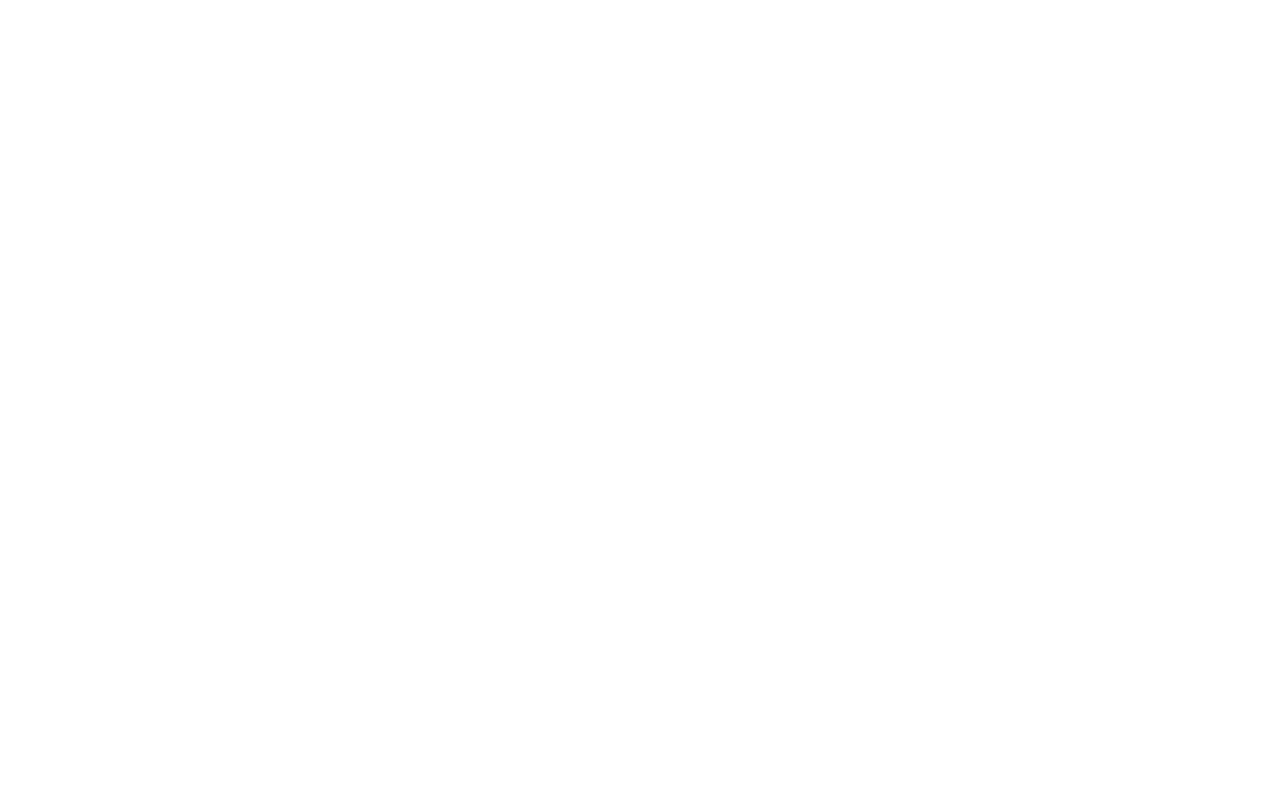
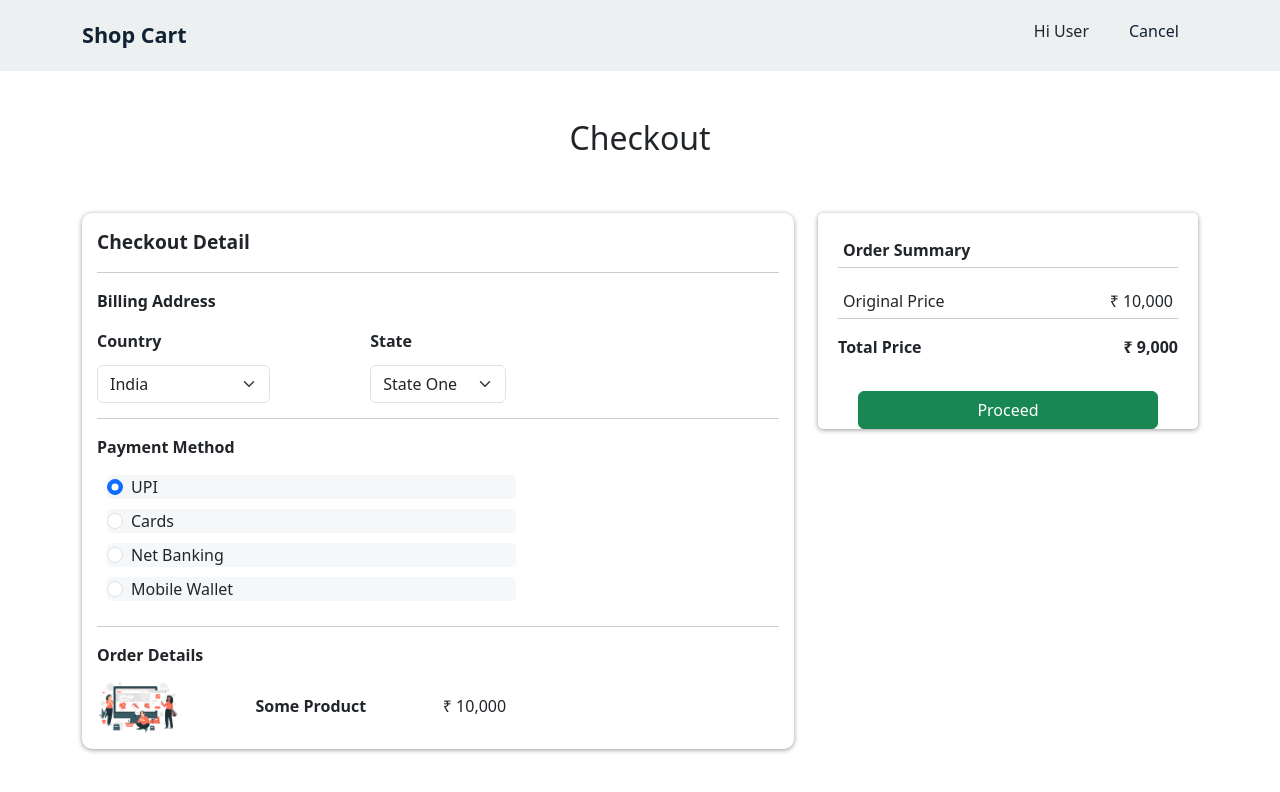
Before and after one commit to av025/E-Commerce-Project-html-css, a plain HTML site: page pages/checkout.html in a window 1280 px wide. Drawn offline with nearby package versions, Linux system fonts and the light colour scheme.

Commit message:
Checkout Page Complete

```diff
--- /dev/null
+++ b/css/checkout.css
@@ -0,0 +1,94 @@
+.checkout-title {
+  padding: 3rem 0;
+}
+
+.checkout-details {
+  flex-basis: 70%;
+  box-shadow: 0px 1px 5px var(--mid-gray);
+  padding: 15px;
+  border-radius: 10px;
+  margin-bottom: 2rem;
+}
+
+.checkout-details-title {
+  font-size: 1.2rem;
+  padding-bottom: 15px;
+  border-bottom: 1px solid var(--light-gray);
+}
+
+.checkout-details-billing {
+  margin-top: 1rem;
+  padding-bottom: 15px;
+  border-bottom: 1px solid var(--light-gray);
+}
+
+.billing-details-info,
+.chekout-details-payment-options,
+.checkout-order-detail {
+  max-width: 60%;
+  margin-top: 1rem;
+}
+
+.billing-details-title {
+  margin-bottom: 12px;
+}
+
+.checkout-details-payment-method {
+  margin-top: 1rem;
+  padding-bottom: 15px;
+  border-bottom: 1px solid var(--light-gray);
+}
+
+.form-check {
+  width: 100%;
+  background-color: #f6f7f9;
+  font-size: 1rem;
+  margin: 10px;
+  border-radius: 5px;
+}
+
+.checkout-order-detail-title {
+  margin-bottom: 12px;
+}
+
+.checkout-order-product-img {
+  flex-basis: 20%;
+}
+
+.checkout-order-product-img img {
+  width: 100%;
+}
+
+.checkout-order-total {
+  flex-basis: 80%;
+  justify-content: space-between;
+}
+
+.checkout-order-summary {
+  flex-basis: 30%;
+  max-height: 38%;
+  padding: 20px;
+  border-radius: 5px;
+  margin-left: 2rem;
+  gap: 2rem;
+  box-shadow: 0px 1px 5px var(--mid-gray);
+}
+
+.checkout-order-summary-title, .checkout-order-summary-price {
+  margin-bottom: 1rem;
+ padding: 5px;
+  border-bottom: 1px solid var(--light-gray);
+}
+
+.checkout-order-summary-price {
+    margin-top: 1rem;
+}
+
+.checkout-order-total {
+    margin-bottom: 1rem;
+}
+
+.checkout-order-action-btn {
+    margin: 10px 20px;
+    width: 300px;
+}
--- a/pages/checkout.html
+++ b/pages/checkout.html
@@ -0,0 +1,198 @@
+<!DOCTYPE html>
+<html lang="en">
+  <head>
+    <meta charset="UTF-8" />
+    <meta name="viewport" content="width=device-width, initial-scale=1.0" />
+    <title>Shop Cart - Checkout</title>
+    <link
+      href="https://cdn.jsdelivr.net/npm/bootstrap@5.3.7/dist/css/bootstrap.min.css"
+      rel="stylesheet"
+      integrity="sha384-LN+7fdVzj6u52u30Kp6M/trliBMCMKTyK833zpbD+pXdCLuTusPj697FH4R/5mcr"
+      crossorigin="anonymous"
+    />
+    <link rel="stylesheet" href="../css/common.css" />
+    <link rel="stylesheet" href="../css/checkout.css" />
+  </head>
+  <body>
+    <div id="checkoutPage">
+      <!-- Navbar -->
+      <nav id="header">
+        <div class="container">
+          <div class="row">
+            <div
+              class="header-wrapper d-flex justify-content-between align-items-start"
+            >
+              <div class="logo d-inline-block">
+                <a href="/index.html" class="text-decoration-none">Shop Cart</a>
+              </div>
+              <div class="user-actions d-flex flex-row">
+                <div class="user-intro" id="userIntro">Hi User</div>
+                <div class="logout-btn" id="logoutBtn">
+                  <a href="./cart.html">Cancel</a>
+                </div>
+              </div>
+            </div>
+          </div>
+        </div>
+      </nav>
+
+      <!-- Checkout Main -->
+      <div class="container">
+        <div class="row">
+          <h2 class="checkout-title text-center">Checkout</h2>
+          <div class="checkout-wrapper d-flex flex-column flex-md-row">
+            <!-- Left -->
+            <div
+              class="checkout-details d-flex flex-column"
+              id="checkoutDetails"
+            >
+              <div class="checkout-details-title fw-bold">Checkout Detail</div>
+
+              <!-- Billing -->
+              <div class="checkout-details-billing d-flex flex-column">
+                <div class="checkout-details-billing-title fw-bold">
+                  Billing Address
+                </div>
+                <div class="billing-details-info d-flex flex-row justify-content-between flex-wrap gap-3">
+                  <!-- Country -->
+                  <div class="billing-address-country-wrapper">
+                    <div class="billing-details-title fw-bold">Country</div>
+                    <div class="form-group">
+                      <select name="country" id="billing-country" class="form-select">
+                        <option value="india">India</option>
+                        <option value="usa">United States</option>
+                        <option value="canada">Canada</option>
+                        <option value="uk">United Kingdom</option>
+                      </select>
+                    </div>
+                  </div>
+                  <!-- State -->
+                  <div class="billing-address-state-wrapper">
+                    <div class="billing-details-title fw-bold">State</div>
+                    <div class="form-group">
+                      <select name="state" id="billing-state" class="form-select">
+                        <option value="state1">State One</option>
+                        <option value="state2">State Two</option>
+                        <option value="state3">State Three</option>
+                        <option value="state4">State Four</option>
+                      </select>
+                    </div>
+                  </div>
+                </div>
+              </div>
+
+              <!-- Payment -->
+              <div class="checkout-details-payment-method">
+                <div class="checkout-details-payment-title fw-bold">
+                  Payment Method
+                </div>
+                <div class="chekout-details-payment-options">
+                  <div class="upi-option form-check">
+                    <input
+                      class="form-check-input"
+                      type="radio"
+                      name="payment-options"
+                      id="upi-option"
+                      value="upi"
+                      checked
+                    />
+                    <label class="form-check-label" for="upi-option">
+                      UPI
+                    </label>
+                  </div>
+                  <div class="cards-option form-check">
+                    <input
+                      class="form-check-input"
+                      type="radio"
+                      name="payment-options"
+                      id="cards-option"
+                      value="cards"
+                    />
+                    <label class="form-check-label" for="cards-option">
+                      Cards
+                    </label>
+                  </div>
+                  <div class="net-banking form-check">
+                    <input
+                      class="form-check-input"
+                      type="radio"
+                      name="payment-options"
+                      id="netbanking-option"
+                      value="netbanking"
+                    />
+                    <label class="form-check-label" for="netbanking-option">
+                      Net Banking
+                    </label>
+                  </div>
+                  <div class="wallet-option form-check">
+                    <input
+                      class="form-check-input"
+                      type="radio"
+                      name="payment-options"
+                      id="wallet-option"
+                      value="wallet"
+                    />
+                    <label class="form-check-label" for="wallet-option">
+                      Mobile Wallet
+                    </label>
+                  </div>
+                </div>
+              </div>
+
+              <!-- Order -->
+              <div class="checkout-order-detail d-flex flex-column">
+                <div class="checkout-order-detail-title fw-bold">
+                  Order Details
+                </div>
+                <div class="checkout-order-product d-flex flex-row justify-content-between align-items-center">
+                  <div class="checkout-order-product-img">
+                    <img src="../src/images/product.jpg" alt="Product Image" />
+                  </div>
+                  <div class="checkout-order-product-title fw-bold">
+                    Some Product
+                  </div>
+                  <div class="checout-order-product-price">&#8377; 10,000</div>
+                </div>
+              </div>
+            </div>
+
+            <!-- Right -->
+            <div class="checkout-order-summary mt-4 mt-md-0 ms-md-4">
+              <div class="checkout-order-summary-title fw-bold">
+                Order Summary
+              </div>
+              <div
+                class="checkout-order-summary-price d-flex flex-row justify-content-between"
+              >
+                <div>Original Price</div>
+                <div>&#8377; 10,000</div>
+              </div>
+              <div
+                class="checkout-order-total d-flex flex-row justify-content-between fw-bold mt-2"
+              >
+                <div>Total Price</div>
+                <div>&#8377; 9,000</div>
+              </div>
+
+              <button class="checkout-order-action-btn btn btn-success mt-3">
+                Proceed
+              </button>
+            </div>
+          </div>
+        </div>
+      </div>
+    </div>
+
+    <!-- Scripts -->
+    <script
+      src="https://cdn.jsdelivr.net/npm/@popperjs/core@2.11.8/dist/umd/popper.min.js"
+      integrity="sha384-I7E8VVD/ismYTF4hNIPjVp/Zjvgyol6VFvRkX/vR+Vc4jQkC+hVqc2pM8ODewa9r"
+      crossorigin="anonymous"
+    ></script>
+    <script
+      src="https://cdn.jsdelivr.net/npm/bootstrap@5.3.7/dist/js/bootstrap.min.js"
+      integrity="sha384-7qAoOXltbVP82dhxHAUje59V5r2YsVfBafyUDxEdApLPmcdhBPg1DKg1ERo0BZlK"
+      crossorigin="anonymous"
+    ></script>
+  </body>
+</html>
```
Also changed, not shown: pages/cart.html (+1 -2 lines).
